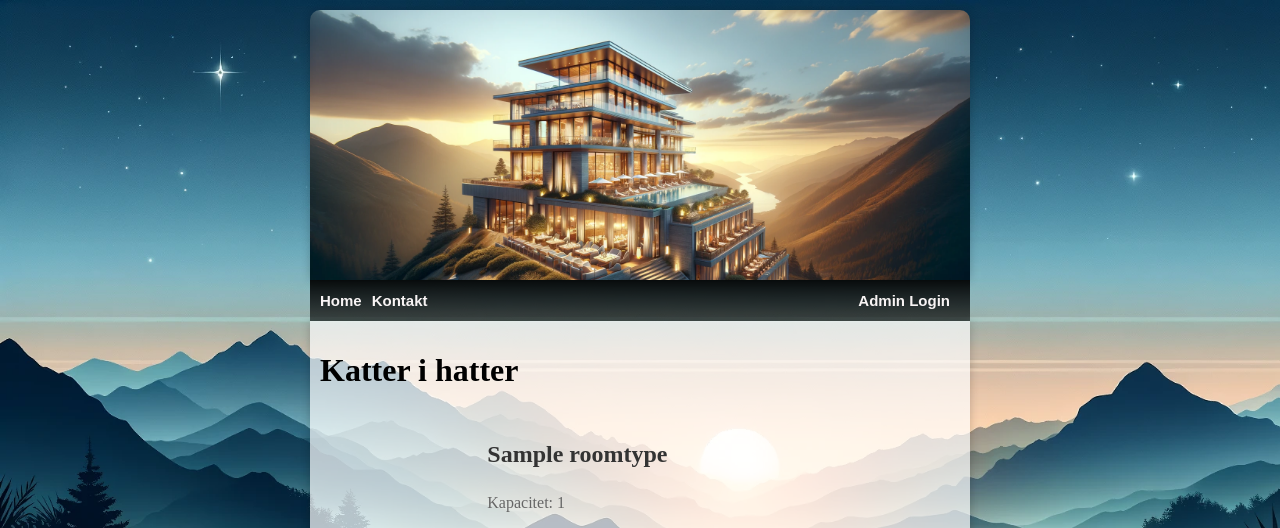
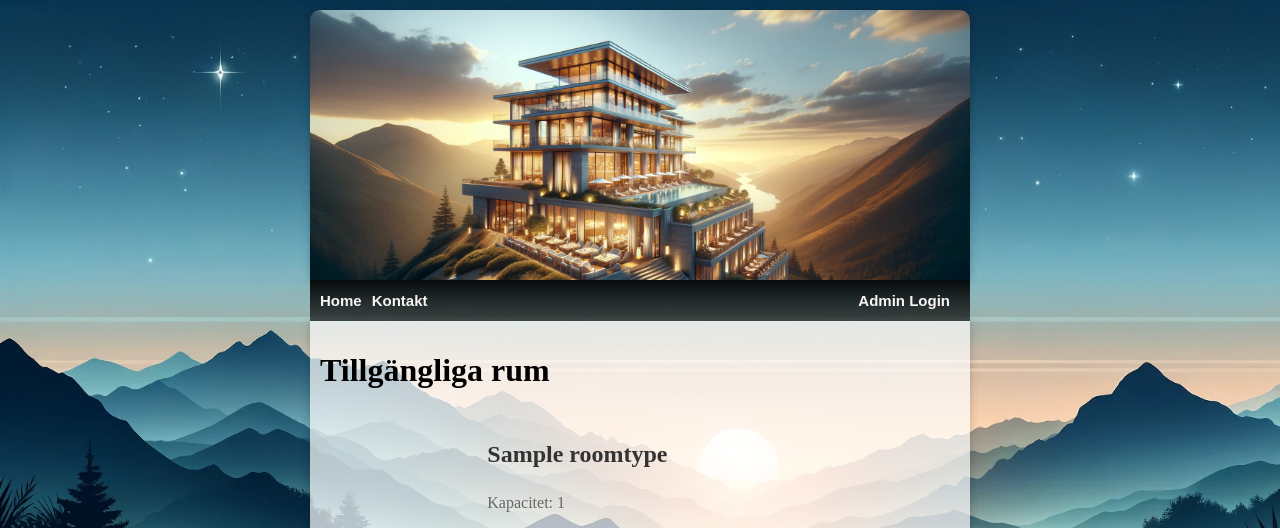
Before and after one commit to JoyJohansson/bokningsapplikation, a Flask app: template templates/k2.html in a window 1280 px wide. Shown: the top 528 px of the page. Run offline with Flask 3, Linux system fonts and the light colour scheme; the template is opened without the code that fills it: most values are stand-ins (such as "Sample title", 1, 10 or a date in 2020); some libraries are stand-ins or nearby versions.

Commit message:
ooops i did it again

```diff
--- a/templates/k2.html
+++ b/templates/k2.html
@@ -9,7 +9,7 @@
 <body>
     {% block content %}
     <div class="info-container">
-        <h1>Katter i hatter</h1>
+        <h1>Tillgängliga rum</h1>
 
         <div class="posts-container">
             {%for result in results%}
```
